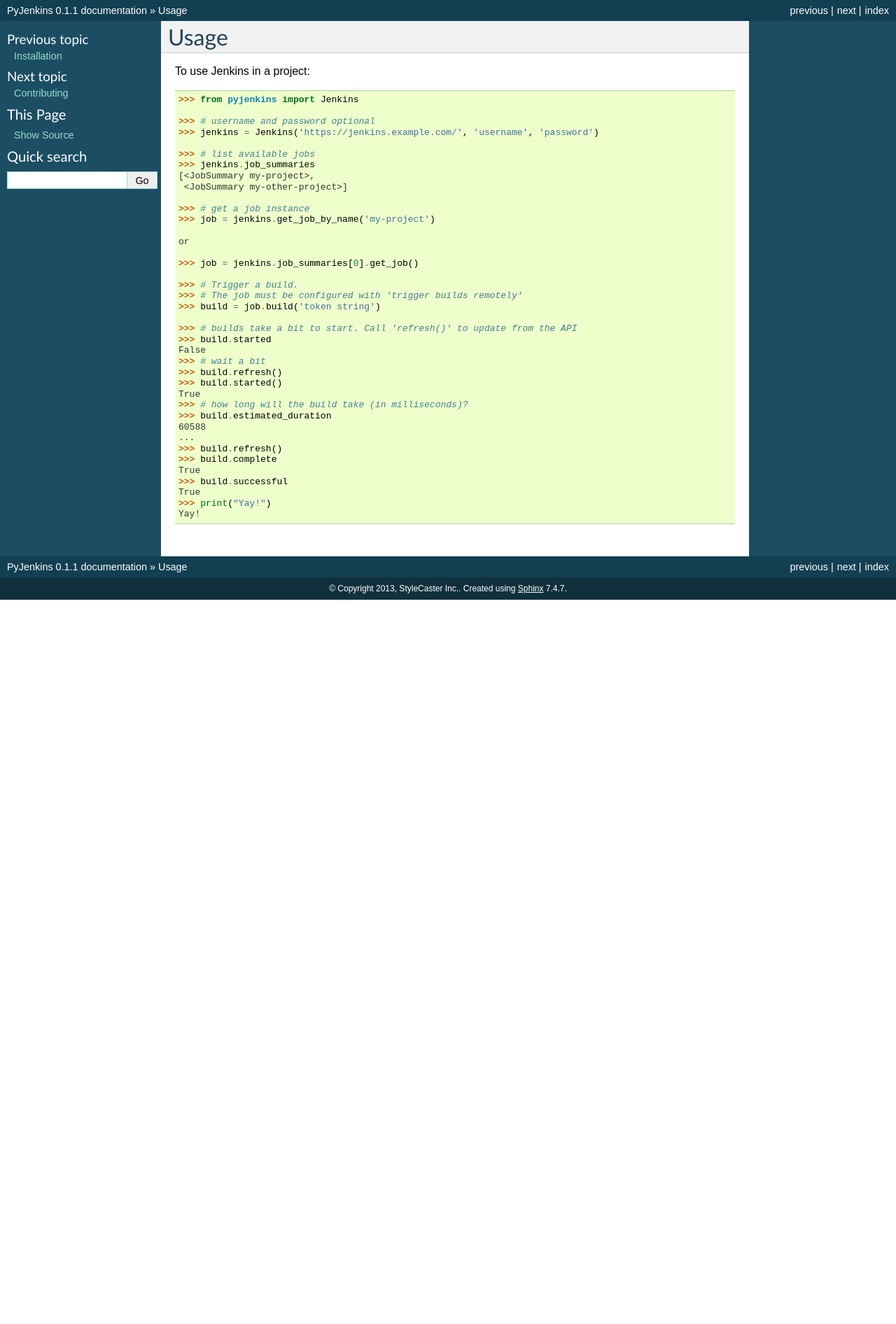
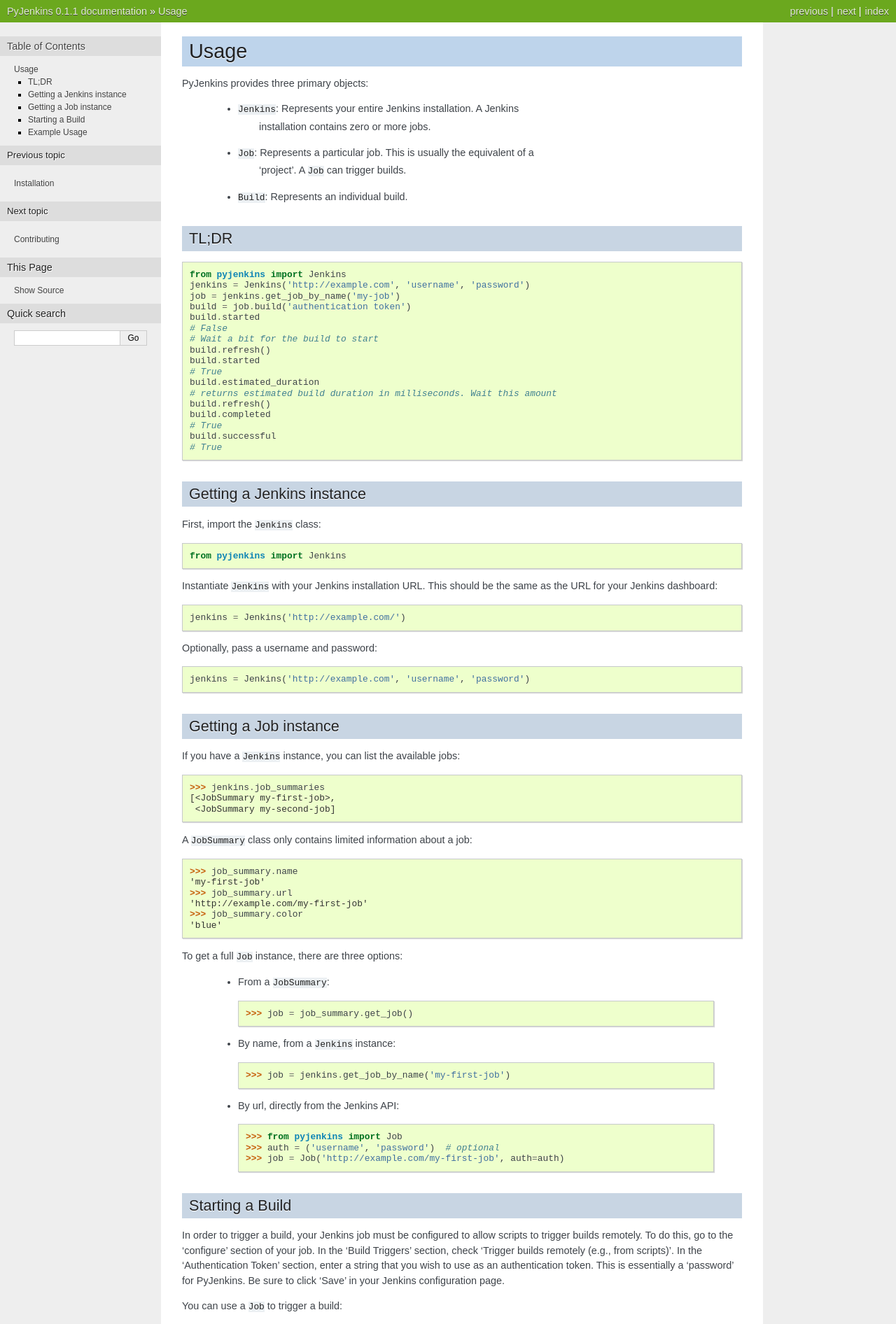
Before and after one commit to StyleCaster/pyjenkins, a Sphinx documentation site: the page built from docs/usage.rst, in a window 1280 px wide. Shown: the top 1892 px of the page at 70% size. Built offline with Sphinx 7.4.7, drawn with Linux system fonts in a browser that asks for light colours; before the commit the page ends 900 px from its top, so only the background shows below that; some of the changed text lies outside the part shown.

Commit message:
Improve docs

```diff
--- a/docs/conf.py
+++ b/docs/conf.py
@@ -106,7 +106,7 @@
 
 # The theme to use for HTML and HTML Help pages.  See the documentation for
 # a list of builtin themes.
-html_theme = 'default'
+html_theme = 'nature'
 
 # Theme options are theme-specific and customize the look and feel of a theme
 # further.  For a list of options available for each theme, see the
--- a/docs/usage.rst
+++ b/docs/usage.rst
@@ -1,8 +1,139 @@
 ========
 Usage
 ========
+PyJenkins provides three primary objects:
 
-To use Jenkins in a project::
+ * ``Jenkins``: Represents your entire Jenkins installation. A Jenkins
+                installation contains zero or more jobs.
+ * ``Job``: Represents a particular job. This is usually the equivalent of a
+            'project'. A ``Job`` can trigger builds.
+ * ``Build``: Represents an individual build.
+
+
+TL;DR
+-----
+
+::
+
+    from pyjenkins import Jenkins
+    jenkins = Jenkins('http://example.com', 'username', 'password')
+    job = jenkins.get_job_by_name('my-job')
+    build = job.build('authentication token')
+    build.started
+    # False
+    # Wait a bit for the build to start
+    build.refresh()
+    build.started
+    # True
+    build.estimated_duration
+    # returns estimated build duration in milliseconds. Wait this amount
+    build.refresh()
+    build.completed
+    # True
+    build.successful
+    # True
+
+Getting a Jenkins instance
+--------------------------
+
+First, import the ``Jenkins`` class::
+
+    from pyjenkins import Jenkins
+
+Instantiate ``Jenkins`` with your Jenkins installation URL. This should be the
+same as the URL for your Jenkins dashboard::
+
+    jenkins = Jenkins('http://example.com/')
+
+Optionally, pass a username and password::
+
+    jenkins = Jenkins('http://example.com', 'username', 'password')
+
+
+Getting a Job instance
+----------------------
+
+If you have a ``Jenkins`` instance, you can list the available jobs::
+
+    >>> jenkins.job_summaries
+    [<JobSummary my-first-job>,
+     <JobSummary my-second-job]
+
+A ``JobSummary`` class only contains limited information about a job::
+
+    >>> job_summary.name
+    'my-first-job'
+    >>> job_summary.url
+    'http://example.com/my-first-job'
+    >>> job_summary.color
+    'blue'
+
+To get a full ``Job`` instance, there are three options:
+
+ * From a ``JobSummary``::
+
+       >>> job = job_summary.get_job()
+
+ * By name, from a ``Jenkins`` instance::
+
+       >>> job = jenkins.get_job_by_name('my-first-job')
+
+ * By url, directly from the Jenkins API::
+
+       >>> from pyjenkins import Job
+       >>> auth = ('username', 'password')  # optional
+       >>> job = Job('http://example.com/my-first-job', auth=auth)
+
+
+Starting a Build
+----------------
+
+In order to trigger a build, your Jenkins job must be configured to allow
+scripts to trigger builds remotely. To do this, go to the 'configure' section
+of your job. In the 'Build Triggers' section, check
+'Trigger builds remotely (e.g., from scripts)'. In the 'Authentication Token'
+section, enter a string that you wish to use as an authentication token. This
+is essentially a 'password' for PyJenkins. Be sure to click 'Save' in your
+Jenkins configuration page.
+
+You can use a ``Job`` to trigger a build::
+
+    >>> token = 'your auth token'
+    >>> build = job.build(token)
+
+
+When a build is first triggered, there is a waiting period before the build
+actually starts. During this time, the Jenkins API will return a 404, so the
+build instance only has very limited information.
+
+To update the build instance against the Jenkins API, call ``refresh()``::
+
+    >>> build.refresh()
+    >>> build.started
+    True
+
+At this point, the ``Build`` contains an estimated build time::
+
+    >>> build.estimated_duration
+    60123  # milliseconds
+
+You should wait at least ``build.estimated_duration`` milliseconds before
+refreshing your build object. After refreshing the ``build``, you can check
+``build.complete``::
+
+	>>> build.refresh()
+	>>> build.complete
+	True
+
+Check to see if the build was successful::
+
+	>>> build.successful
+	True
+
+
+Example Usage
+-------------
+::
 
 	>>> from pyjenkins import Jenkins
 
@@ -43,3 +174,18 @@
 	True
 	>>> print("Yay!")
 	Yay!
+
+
+You can also access a Job directly, which will reduce the number of API calls.
+Note that the authentication credentials are passed differently::
+
+    from pyjenkins import Job
+    auth = ('username', 'password')
+    job = Job('http://example.com/my-job', auth=auth)
+
+
+Similarly, you can directly access a Build::
+
+    from pyjenkins import Build
+    auth = ('username', 'password')
+    build = Build('http://example.com/my-job/1', auth=auth)
```
